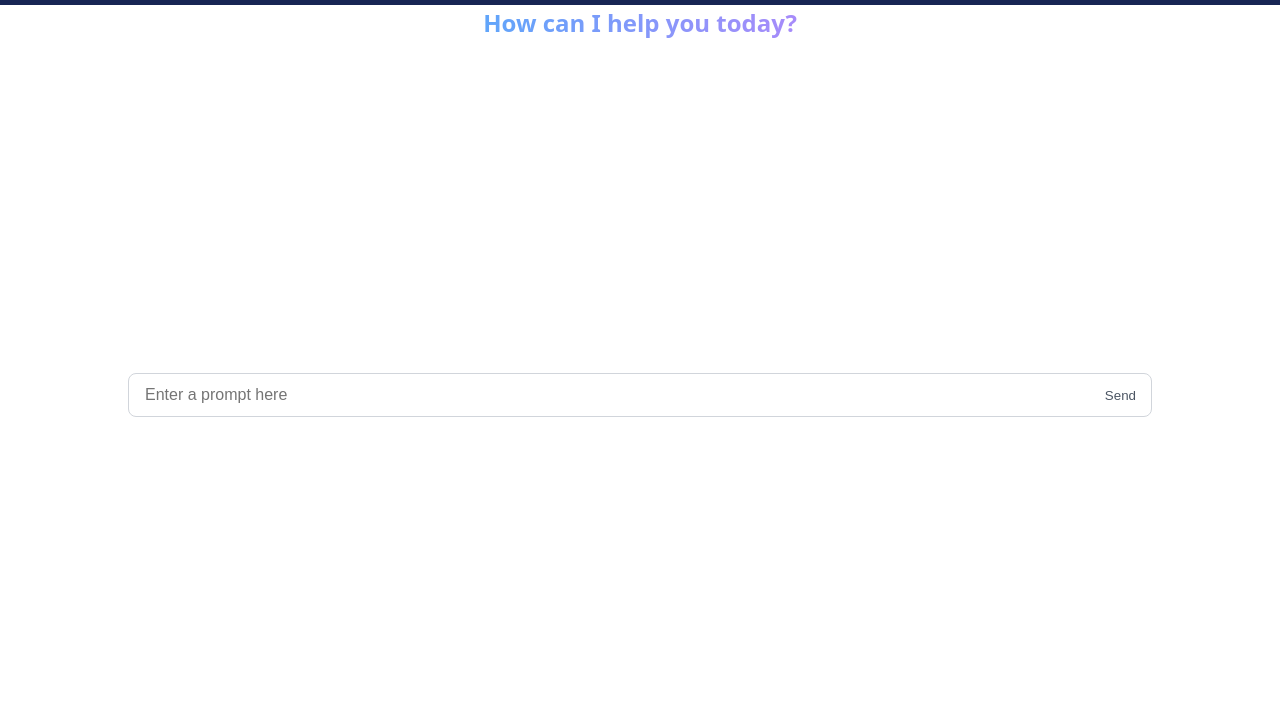
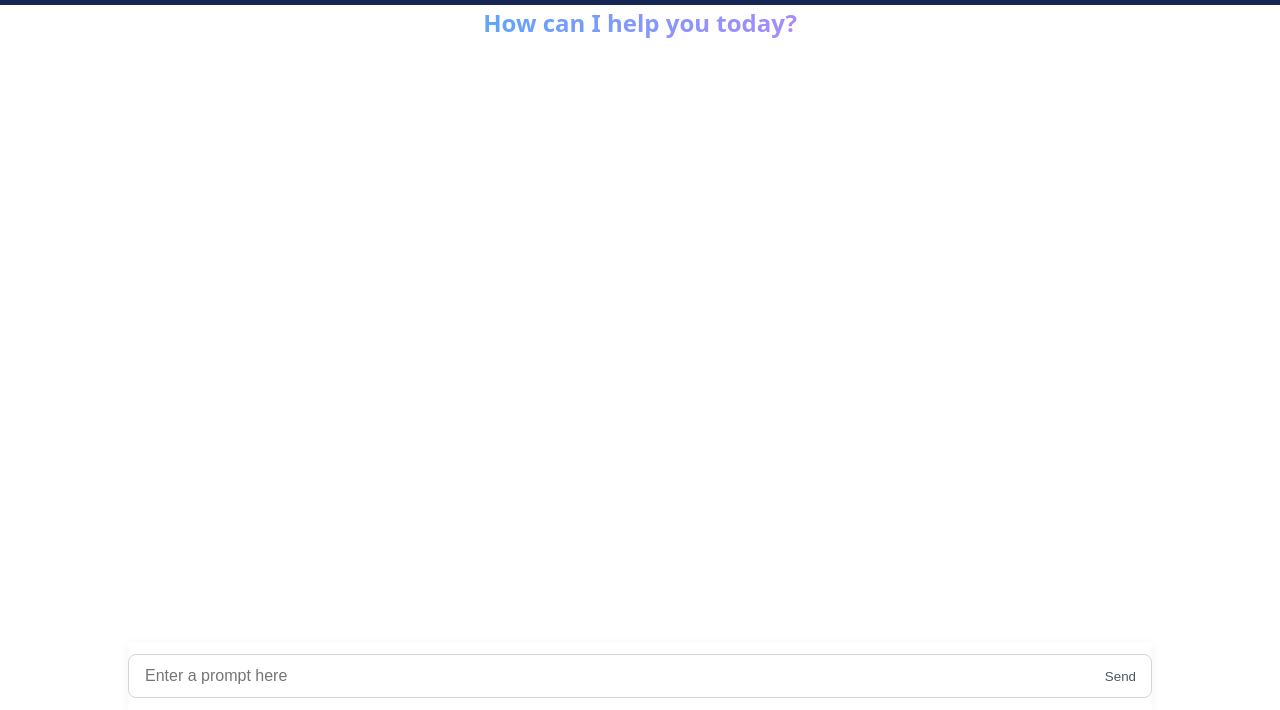
Before and after one commit to manojkumawatv/Chatbot_Assistant, a plain HTML site: page index.html in a window 1280 px wide. Shown: the part 90-800 px from the top of the page. Drawn offline with Linux system fonts and the light colour scheme.

Commit message:
input container fixed

```diff
--- a/style.css
+++ b/style.css
@@ -156,7 +156,10 @@
   .input-container {
     max-width: 64rem;
     margin: 0 auto;
-    position: relative;
+    position: fixed; bottom: 0; width: 100%;
+    background: #fff; z-index: 100;
+    box-shadow: 0 2px 10px rgba(0,0,0,0.05);
+    padding: 12px 0;
   }
 
   .chat-input {
```
